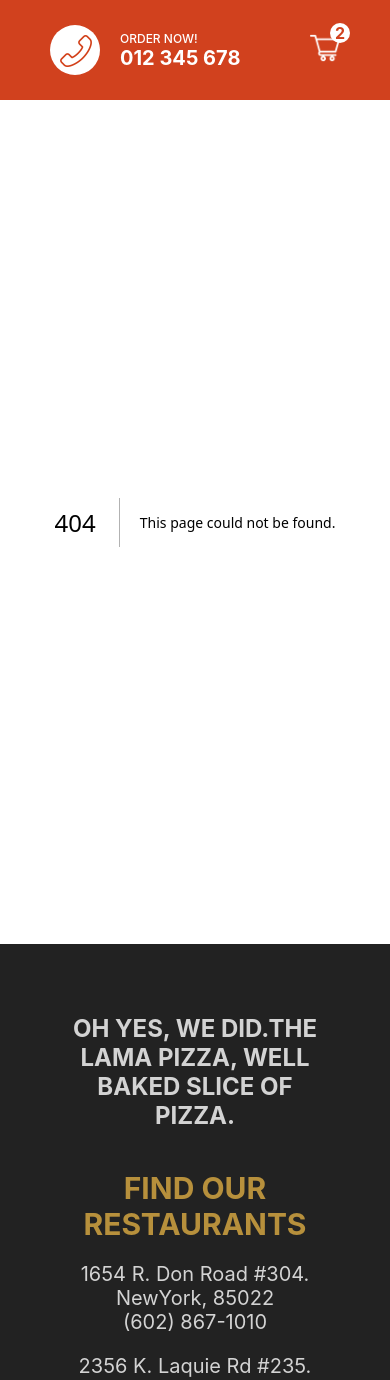
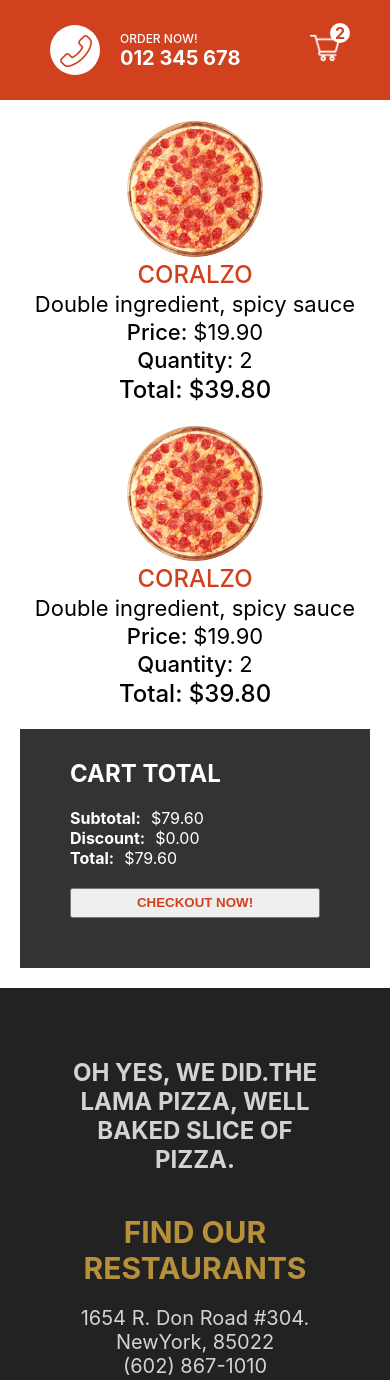
Before and after one commit to Anthoniselvi/Food-App, a Next.js app in the folder client/: page /cart in a window 390 px wide. Before the commit this address had no page. Shown: the top 1380 px of the page. Built offline with nearby package versions, Linux system fonts and the light colour scheme.

Commit message:
cart page done

```diff
--- a/client/components/Layout.js
+++ b/client/components/Layout.js
@@ -1,4 +1,3 @@
-import { Children } from "react";
 import Navbar from "./Navbar";
 import Footer from "./Footer";
 
--- /dev/null
+++ b/client/pages/cart.js
@@ -0,0 +1,96 @@
+import styles from "@/styles/Cart.module.css";
+import Image from "next/image";
+
+const Cart = () => {
+  return (
+    <div className={styles.container}>
+      <div className={styles.left}>
+        <table className={styles.table}>
+          <tr className={styles.trTitle}>
+            <th>Product</th>
+            <th>Name</th>
+            <th>Extras</th>
+            <th>Price</th>
+            <th>Quantity</th>
+            <th>Total</th>
+          </tr>
+          <tr className={styles.tr}>
+            <td>
+              <div className={styles.imgContainer}>
+                <Image
+                  src="/img/pizza.png"
+                  layout="fill"
+                  objectFit="cover"
+                  alt=""
+                />
+              </div>
+            </td>
+            <td>
+              <span className={styles.name}>CORALZO</span>
+            </td>
+            <td>
+              <span className={styles.extras}>
+                Double ingredient, spicy sauce
+              </span>
+            </td>
+            <td>
+              <span className={styles.price}>$19.90</span>
+            </td>
+            <td>
+              <span className={styles.quantity}>2</span>
+            </td>
+            <td>
+              <span className={styles.total}>$39.80</span>
+            </td>
+          </tr>
+          <tr className={styles.tr}>
+            <td>
+              <div className={styles.imgContainer}>
+                <Image
+                  src="/img/pizza.png"
+                  layout="fill"
+                  objectFit="cover"
+                  alt=""
+                />
+              </div>
+            </td>
+            <td>
+              <span className={styles.name}>CORALZO</span>
+            </td>
+            <td>
+              <span className={styles.extras}>
+                Double ingredient, spicy sauce
+              </span>
+            </td>
+            <td>
+              <span className={styles.price}>$19.90</span>
+            </td>
+            <td>
+              <span className={styles.quantity}>2</span>
+            </td>
+            <td>
+              <span className={styles.total}>$39.80</span>
+            </td>
+          </tr>
+        </table>
+      </div>
+      <div className={styles.right}>
+        <div className={styles.wrapper}>
+          <h2 className={styles.title}>CART TOTAL</h2>
+          <div className={styles.totalText}>
+            <b className={styles.totalTextTitle}>Subtotal:</b>$79.60
+          </div>
+          <div className={styles.totalText}>
+            <b className={styles.totalTextTitle}>Discount:</b>$0.00
+          </div>
+          <div className={styles.totalText}>
+            <b className={styles.totalTextTitle}>Total:</b>$79.60
+          </div>
+          <button className={styles.button}>CHECKOUT NOW!</button>
+        </div>
+      </div>
+    </div>
+  );
+};
+
+export default Cart;
--- /dev/null
+++ b/client/styles/Cart.module.css
@@ -0,0 +1,114 @@
+.container {
+    padding: 50px;
+    display: flex;
+  }
+
+  .left {
+    flex: 2;
+  }
+
+  .right {
+    flex: 1;
+  }
+
+  .imgContainer {
+    width: 100px;
+    height: 100px;
+    position: relative;
+  }
+
+  .table {
+    width: 100%;
+    border-spacing: 20px;
+  }
+
+  .name {
+    font-weight: 500;
+    color: #d1411e;
+    font-size: 18px;
+  }
+
+  .total {
+    font-weight: 500;
+    font-size: 18px;
+  }
+
+  .wrapper {
+    width: 90%;
+    max-height: 300px;
+    background-color: #333;
+    padding: 50px;
+    padding-top: 10px;
+    display: flex;
+    flex-direction: column;
+    justify-content: space-between;
+    color: white;
+  }
+
+  .totalTextTitle {
+    margin-right: 10px;
+  }
+
+  .button {
+    height: 30px;
+    color: #d1411e;
+    font-weight: bold;
+    cursor: pointer;
+    margin-top: 20px;
+  }
+
+  @media screen and (max-width: 480px) {
+    .container {
+      flex-direction: column;
+      padding: 20px;
+    }
+
+    .table {
+      display: flex;
+      flex-direction: column;
+      align-items: center;
+      justify-content: center;
+    }
+
+    .trTitle{
+      display: none;
+    }
+
+    .tr{
+      display: flex;
+      flex-direction: column;
+      align-items: center;
+      justify-content: center;
+      margin-bottom: 20px;
+    }
+
+    .imgContainer{
+      width: 35vw;
+      height: 35vw;
+    }
+
+    .name,.total{
+      font-size: 24px;
+    }
+
+    .extras,.price,.quantity{
+      font-size: 22px;
+    }
+
+    .price::before{
+      content: "Price: ";
+      font-weight: 500;
+    }
+    .quantity::before{
+      content: "Quantity: ";
+      font-weight: 500;
+    }
+    .total::before{
+      content: "Total: ";
+      font-weight: 500;
+    }
+
+    .wrapper{
+      width: 100%;
+    }
+  }
```
Also changed, not shown: client/pages/index.js (+2 -5 lines), client/public/img/size.png (added).
